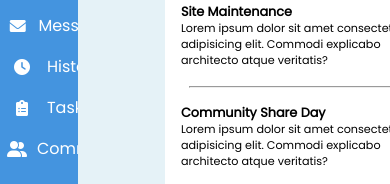
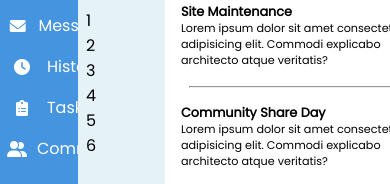
Before and after one commit to cjacqo/odin-admin-dashboard, a plain HTML site: page index.html in a window 390 px wide. Shown: the part 185-369 px from the top of the page. Drawn offline with Linux system fonts and the light colour scheme.

Commit message:
Created a responsive grid for the cards section within the your projects section. When the page is greater then 1000px width, the columns are 2, 250px columns. If it is less than 1000px, it is set to 1 column

```diff
--- a/index.html
+++ b/index.html
@@ -61,6 +61,14 @@
                 <div class="container-title">
                     <h5>Your Projects</h5>
                 </div>
+                <div class="cards-grid">
+                    <div>1</div>
+                    <div>2</div>
+                    <div>3</div>
+                    <div>4</div>
+                    <div>5</div>
+                    <div>6</div>
+                </div>
             </section>
             <aside class="announcements container half">
                 <div class="container-title">
--- a/styles.css
+++ b/styles.css
@@ -187,6 +187,20 @@ body {
     grid-area: trending;
 }
 
+.cards-grid {
+    display: grid;
+    grid-template-columns: repeat(2, 250px);
+    grid-auto-rows: auto;
+}
+
+@media (max-width:1000px){
+    .cards-grid {
+        display: grid;
+        grid-template-columns: 1fr;
+        grid-auto-rows: auto;
+    }
+  }
+
 .half {
     display: flex;
     flex-direction: column;
```
